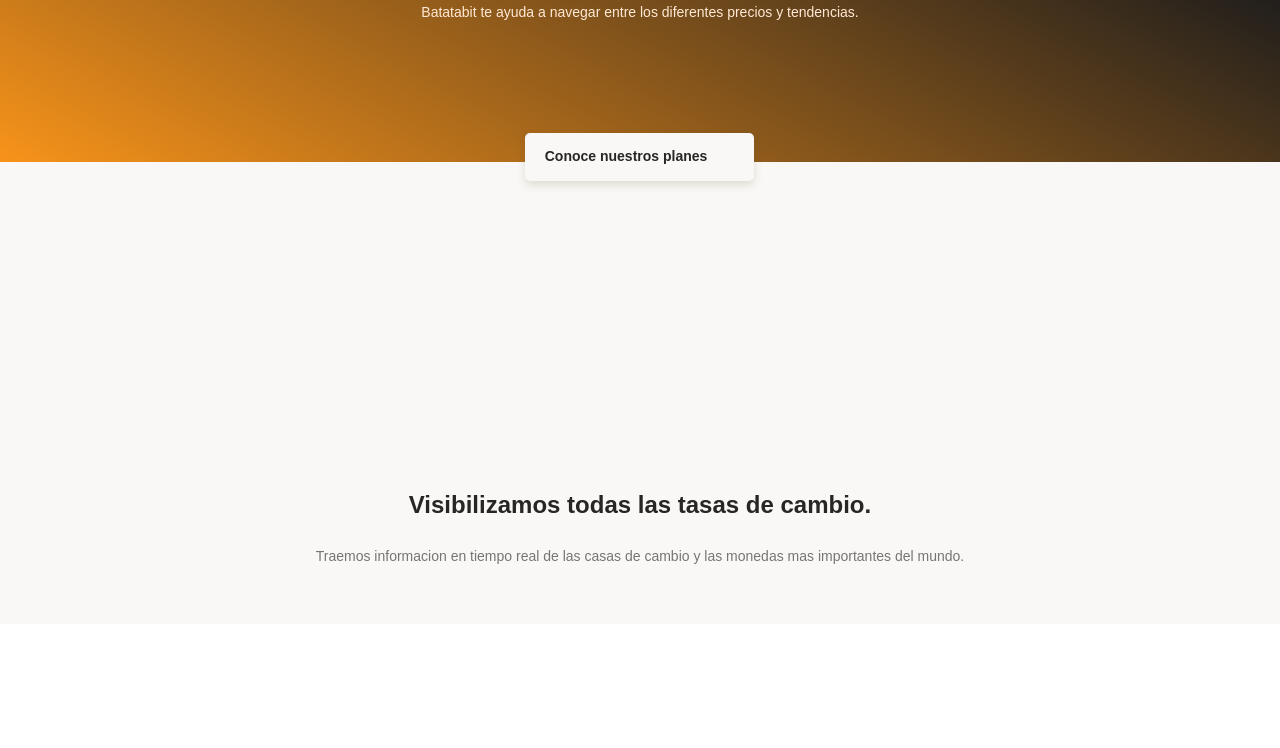
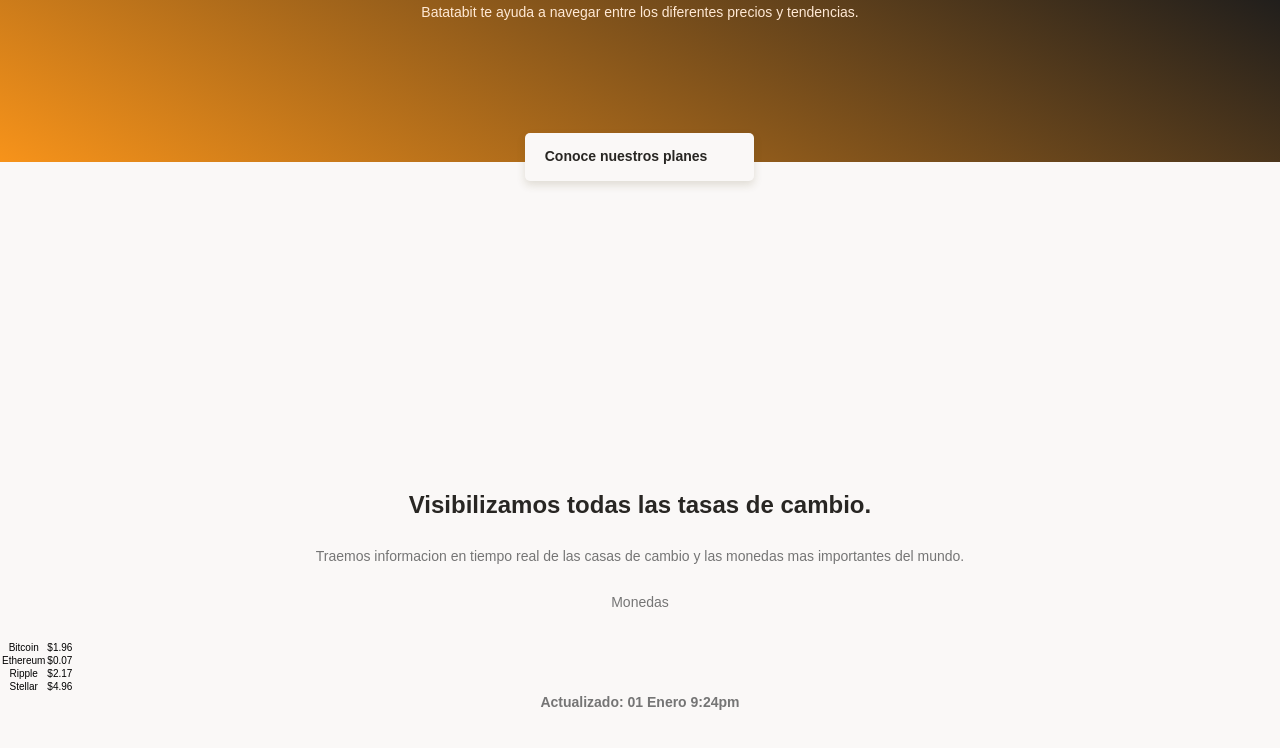
Before and after one commit to JosephSan23/MobileFirst, a plain HTML site: page index.html in a window 1280 px wide. Shown: the part 172-920 px from the top of the page. Before the commit the page ends 800 px from the top, so only its background shows below. Drawn offline with Linux system fonts and the light colour scheme.

Commit message:
Estructura de tabla de monedas

```diff
--- a/index.html
+++ b/index.html
@@ -25,6 +25,32 @@
                 <p>Traemos informacion en tiempo real de las casas de cambio y las monedas mas importantes del mundo.</p>
             </div>
             <section class="main-tables-container">
+                <div class="main-currency-table">
+                    <p class="currency-table-title">Monedas</p>
+                    <div class="currency-table-container">
+                        <table>
+                            <tr>
+                                <td class="table__top-left">Bitcoin</td>
+                                <td class="table__top-right table__right">$1.96 <span></span></td>
+                            </tr>
+                            <tr>
+                                <td>Ethereum</td>
+                                <td class="table__right">$0.07</td>
+                            </tr>
+                            <tr>
+                                <td>Ripple</td>
+                                <td class="table__right">$2.17</td>
+                            </tr>
+                            <tr>
+                                <td class="table__bottom-left">Stellar</td>
+                                <td class="table__bottom-right table__right">$4.96</td>
+                            </tr>
+                        </table>
+                    </div>
+                    <div class="currency-table-date">
+                        <p><b>Actualizado: 01 Enero 9:24pm</b></p>
+                    </div>
+                </div>
                 <div></div>
             </section>
         </section>
```
